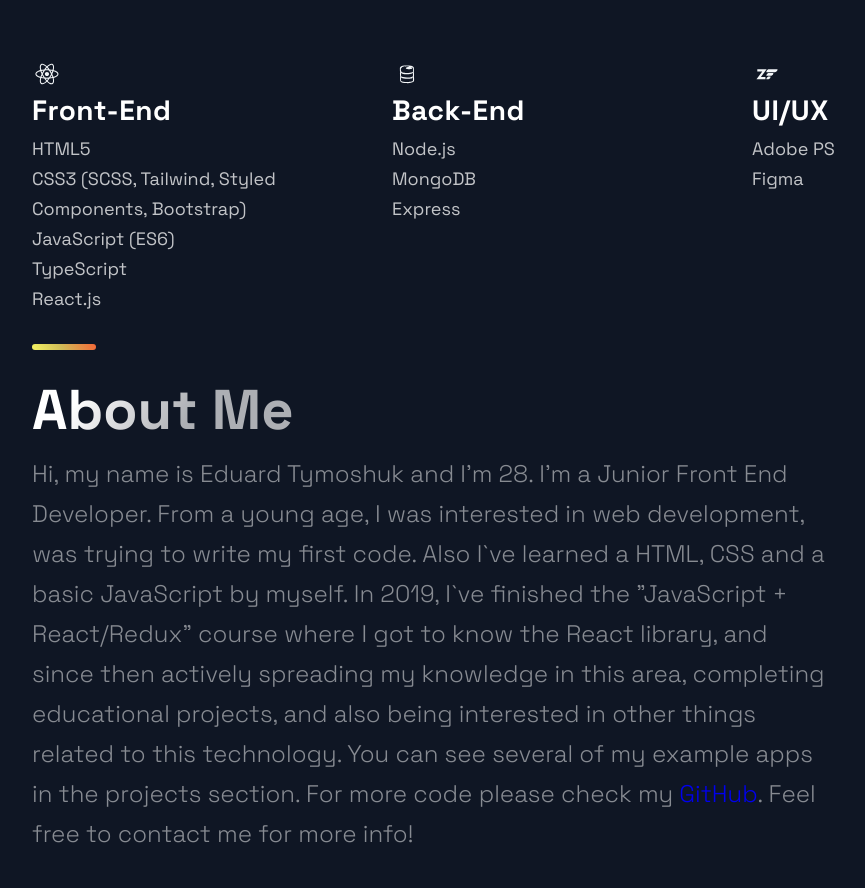
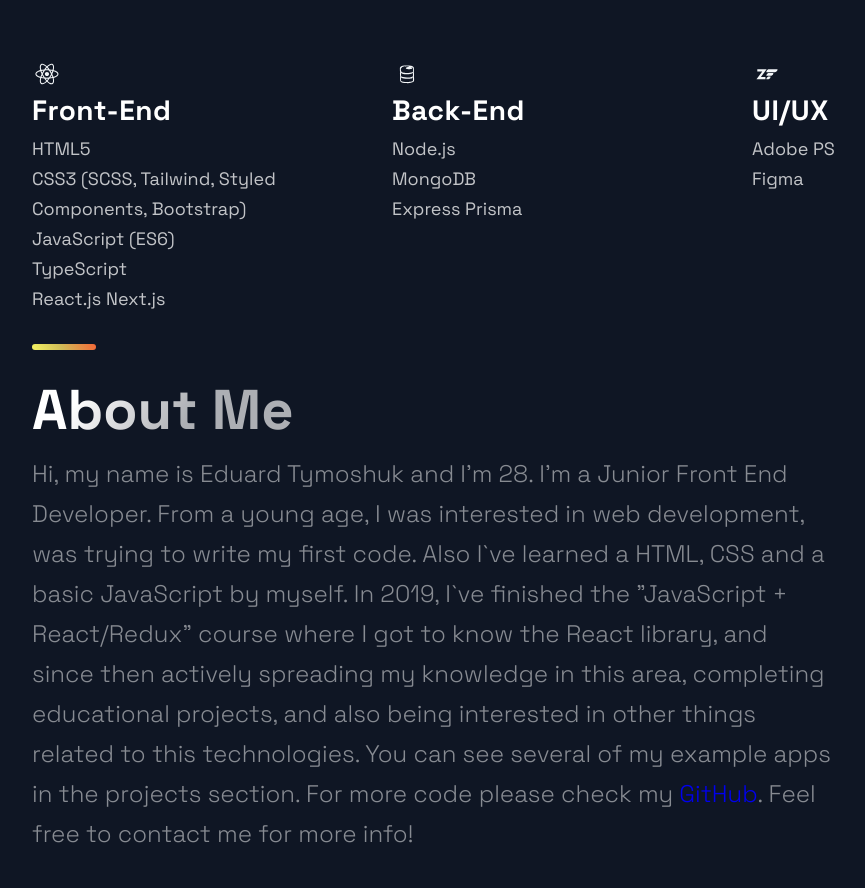
Before and after one commit to EdwardTymoshuk/my-personal-website, a Next.js app: page / in a window 1280 px wide. Shown: the part 3160-4048 px from the top of the page, without its empty margins (88-953 px from the left). Built offline with nearby package versions, Linux system fonts and the light colour scheme.

Commit message:
small changes

```diff
--- a/src/components/Technologies/Technologies.js
+++ b/src/components/Technologies/Technologies.js
@@ -24,6 +24,7 @@
             JavaScript (ES6) <br />
             TypeScript <br />
             React.js
+            Next.js
           </ListParagraph>
         </ListContainer>
       </ListItem>
@@ -37,6 +38,7 @@
             Node.js <br />
             MongoDB <br />
             Express
+            Prisma
           </ListParagraph>
         </ListContainer>
       </ListItem>
--- a/src/components/TimeLine/TimeLine.js
+++ b/src/components/TimeLine/TimeLine.js
@@ -45,7 +45,7 @@
     <Section id="about">
       <SectionTitle>About Me</SectionTitle>
       <SectionText>
-      Hi, my name is Eduard Tymoshuk and I'm 28. I'm a Junior Front End Developer. From a young age, I was interested in web development, was trying to write my first code. Also I`ve learned a HTML, CSS and a basic JavaScript by myself. In 2019, I`ve finished the "JavaScript + React/Redux" course where I got to know the React library, and since then actively spreading my knowledge in this area, completing educational projects, and also being interested in other things related to this technology. You can see several of my example apps in the projects section. For more code please check my <a href="https://github.com/EdwardTymoshuk" target="_blanck">GitHub</a>. Feel free to contact me for more info!
+      Hi, my name is Eduard Tymoshuk and I'm 28. I'm a Junior Front End Developer. From a young age, I was interested in web development, was trying to write my first code. Also I`ve learned a HTML, CSS and a basic JavaScript by myself. In 2019, I`ve finished the "JavaScript + React/Redux" course where I got to know the React library, and since then actively spreading my knowledge in this area, completing educational projects, and also being interested in other things related to this technologies. You can see several of my example apps in the projects section. For more code please check my <a href="https://github.com/EdwardTymoshuk" target="_blanck">GitHub</a>. Feel free to contact me for more info!
       </SectionText>
       <Button onClick={props.handleClick}><Link href='/Eduard-Tymoshuk-cv.pdf' target="_blank">Watch CV</Link></Button>
 
```
